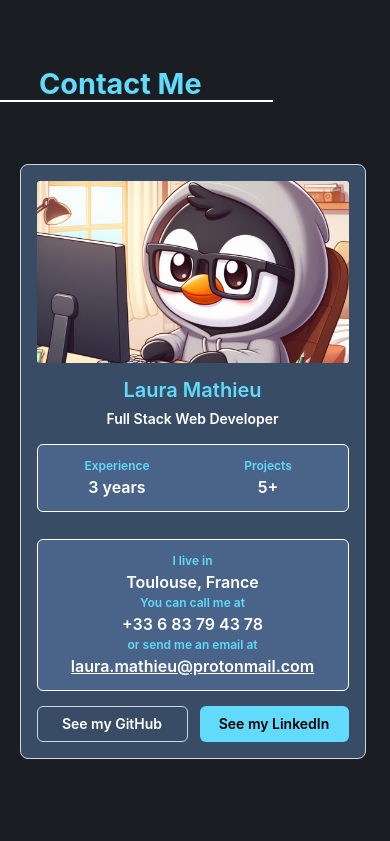
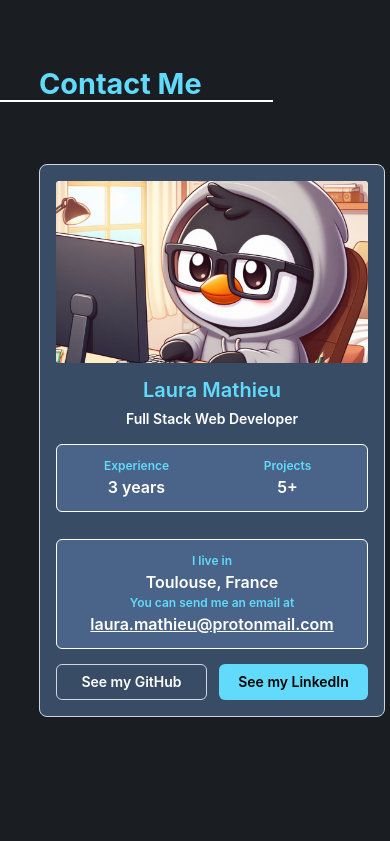
Before and after one commit to Laura398/portfolio, a React (Vite) app: page / in a window 390 px wide. Shown: the part 3940-4781 px from the top of the page. Built offline with nearby package versions, Linux system fonts and the light colour scheme.

Commit message:
remove phone number for now

```diff
--- a/public/locales/en/translation.json
+++ b/public/locales/en/translation.json
@@ -25,7 +25,7 @@
     "Toulouse": "Toulouse, France",
     "callMeAt": "You can call me at",
     "phone": "+33 6 83 79 43 78",
-    "sendMeAnEmail": "or send me an email at",
+    "sendMeAnEmail": "You can send me an email at",
     "seeGitHub": "See my GitHub",
     "seeLinkedIn": "See my LinkedIn",
     "Personnal project": "Personnal project",
--- a/public/locales/fr/translation.json
+++ b/public/locales/fr/translation.json
@@ -25,7 +25,7 @@
     "Toulouse": "Toulouse",
     "callMeAt": "Vous pouvez me joindre au",
     "phone": "06 83 79 43 78",
-    "sendMeAnEmail": "ou m'envoyer un email à",
+    "sendMeAnEmail": "Bous pouvez m'envoyer un email à",
     "seeGitHub": "Voir mon GitHub",
     "seeLinkedIn": "Voir mon LinkedIn",
     "Personnal project": "Projet personnel",
--- a/src/views/pages/contact/Contact.tsx
+++ b/src/views/pages/contact/Contact.tsx
@@ -87,7 +87,7 @@ export default function Contact () {
             <h1>
                 {t('contactMe')}
             </h1>
-            <Stack direction={{sm: "column", md: "row"}} sx={{ justifyContent: 'center' }}>
+            <Stack direction={{sm: "column", md: "row"}} justifyContent="center" alignItems="center">
                 <div className="contact-container">
                     <Box
                         sx={{
@@ -159,12 +159,12 @@ export default function Contact () {
                                         </Typography>
                                         <Typography fontWeight="lg" textColor="white">{t('Toulouse')}</Typography>
                                     </div>
-                                    <div>
+                                    {/* <div>
                                         <Typography level="body-xs" fontWeight="lg" textColor="#61dafb">
                                             {t('callMeAt')}
                                         </Typography>
                                         <Typography fontWeight="lg" textColor="white">{t('phone')}</Typography>
-                                    </div>
+                                    </div> */}
                                     <div>
                                         <Typography level="body-xs" fontWeight="lg" textColor="#61dafb">
                                             {t('sendMeAnEmail')}
```
